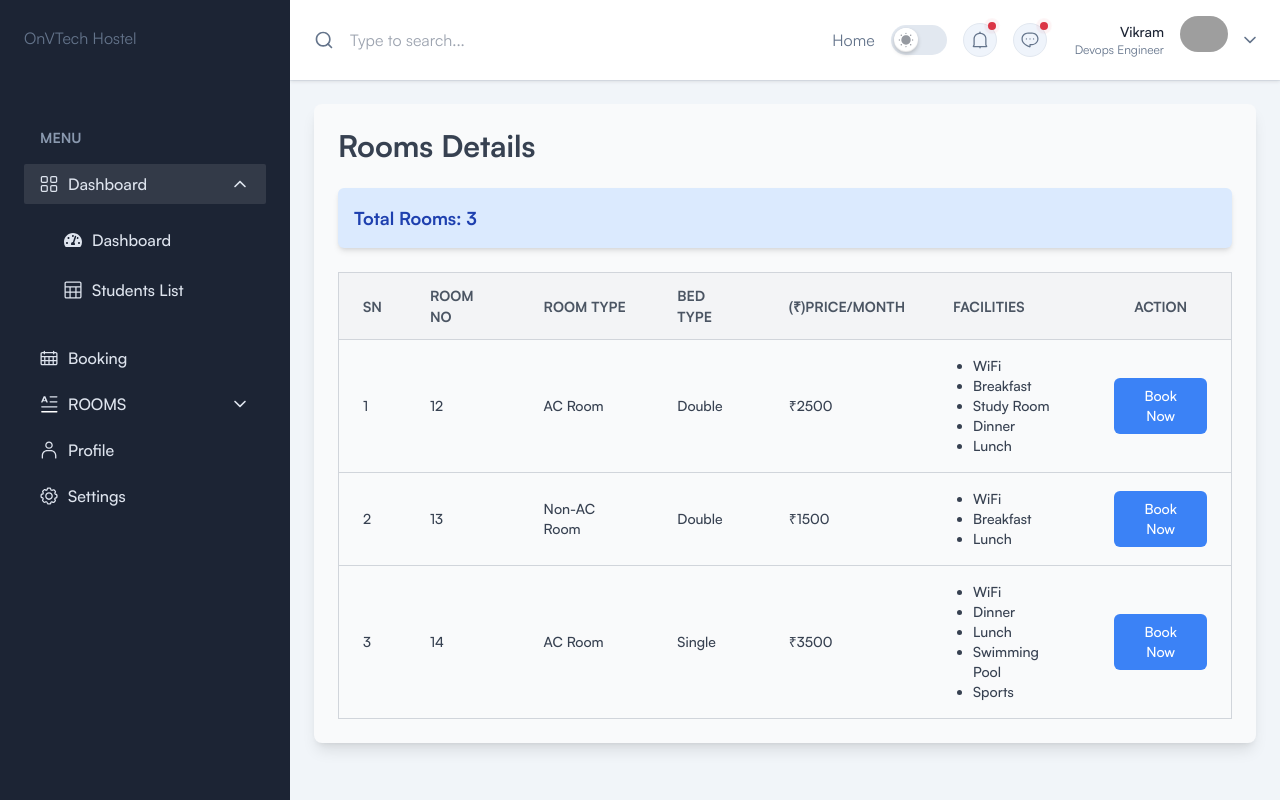
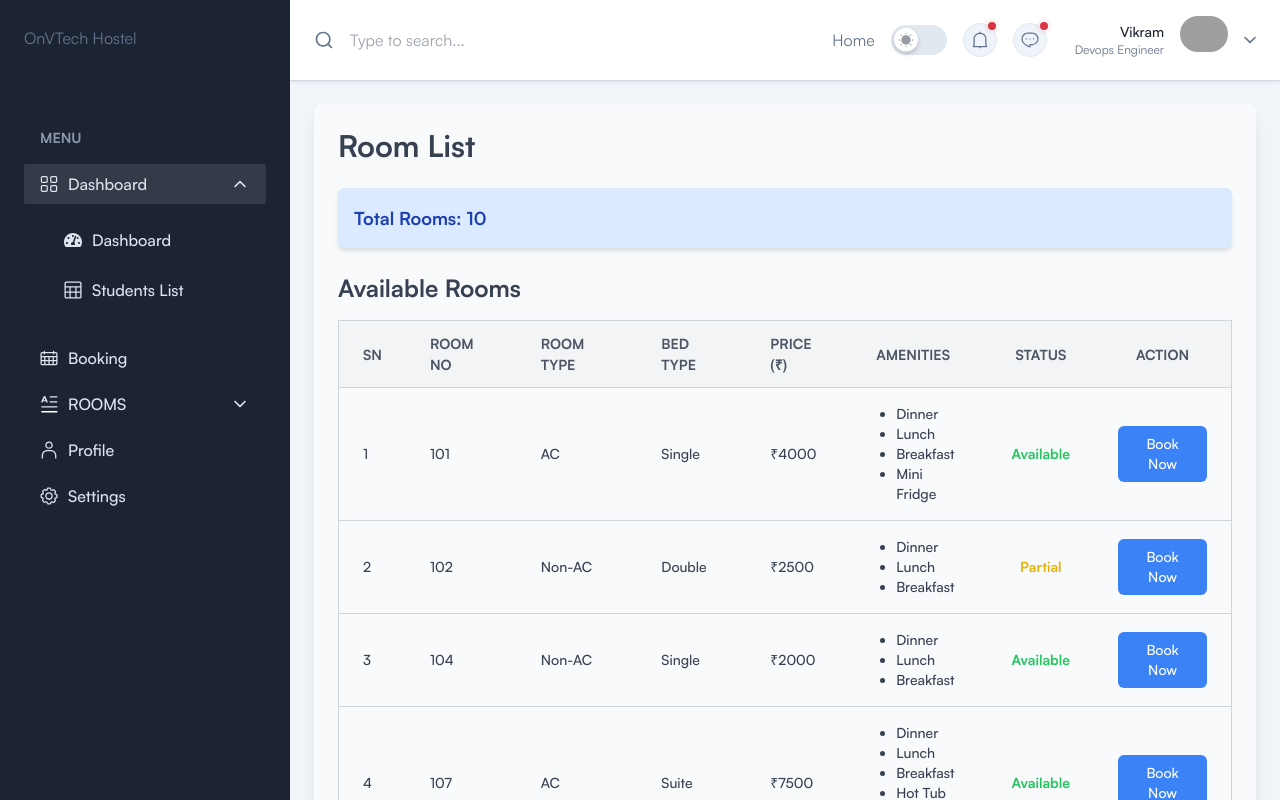
Before and after one commit to TrickyVikram/MERN_HMS, a React (Vite) app: page /dashboard/Rooms in a window 1280 px wide. Built offline with nearby package versions, Linux system fonts and the light colour scheme; grey boxes are pictures that could not be loaded.

Commit message:
RoomsList

```diff
--- a/src/pages/Dashboard.tsx
+++ b/src/pages/Dashboard.tsx
@@ -7,6 +7,11 @@ const Dashboard = () => {
     { roomNo: '103', type: 'AC', available: false, students: [{ name: 'Jane Smith', contact: '0987654321' }] },
     { roomNo: '104', type: 'Non-AC', available: false, students: [{ name: 'Mark Lee', contact: '1122334455' }] },
     { roomNo: '117', type: 'AC', available: true, students: [] },
+
+
+
+
+
   ];
 
   const [searchTerm, setSearchTerm] = useState('');
--- a/src/pages/RoomList.tsx
+++ b/src/pages/RoomList.tsx
@@ -1,60 +1,187 @@
-import React, { useState, useEffect } from 'react';
+import React, { useState, useEffect } from "react";
+
+interface Student {
+  name: string;
+  contact: string;
+}
 
 interface Room {
-  RoomNo: number;
+  roomNo: number;
   roomType: string;
   BadType: string;
   price: number;
   amenities: string[];
+  occupancy: number; // Current occupancy
+  maxOccupancy: number; // Max capacity
+  available?: boolean; // Optional availability flag
+  students?: Student[]; // List of students occupying the room
 }
+
+const commonAmenities = ["Dinner", "Lunch", "Breakfast"];
 
 const RoomList: React.FC = () => {
   const [rooms, setRooms] = useState<Room[]>([]);
+  const [loading, setLoading] = useState(true);
 
   useEffect(() => {
     // Simulate fetching rooms from an API
     const fetchedRooms: Room[] = [
         {
-        RoomNo: 12,
-        roomType: "AC Room",
+          roomNo: 101,
+          roomType: "AC",
+          BadType: "Single",
+          price: 4000,
+          amenities: [...commonAmenities, "Mini Fridge"],
+          occupancy: 0,
+          maxOccupancy: 1,
+          students: [],
+        },
+        {
+          roomNo: 102,
+          roomType: "Non-AC",
           BadType: "Double",
           price: 2500,
-        amenities: ["WiFi", "Breakfast", "Study Room", "Dinner", "Lunch"],
+          amenities: [...commonAmenities],
+          occupancy: 1,
+          maxOccupancy: 2,
+          students: [{ name: "Alice Johnson", contact: "9876543210" }],
         },
         {
-        RoomNo: 13,
-        roomType: "Non-AC Room",
-        BadType: "Double",
-        price: 1500,
-        amenities: ["WiFi", "Breakfast", "Lunch"],
+          roomNo: 103,
+          roomType: "AC",
+          BadType: "Suite",
+          price: 8000,
+          amenities: [...commonAmenities, "Private Balcony", "Jacuzzi"],
+          occupancy: 2,
+          maxOccupancy: 2,
+          students: [
+            { name: "John Smith", contact: "1234567890" },
+            { name: "Emma Brown", contact: "9876543211" },
+          ],
         },
         {
-        RoomNo: 14,
-        roomType: "AC Room",
+          roomNo: 104,
+          roomType: "Non-AC",
           BadType: "Single",
-        price: 3500,
-        amenities: ["WiFi", "Dinner", "Lunch", "Swimming Pool", "Sports"],
+          price: 2000,
+          amenities: [...commonAmenities],
+          occupancy: 0,
+          maxOccupancy: 1,
+          students: [],
+        },
+        {
+          roomNo: 105,
+          roomType: "AC",
+          BadType: "Double",
+          price: 4500,
+          amenities: [...commonAmenities, "Ocean View"],
+          occupancy: 2,
+          maxOccupancy: 2,
+          students: [
+            { name: "Sophia Davis", contact: "5678901234" },
+            { name: "William Taylor", contact: "2345678901" },
+          ],
+        },
+        {
+          roomNo: 106,
+          roomType: "Non-AC",
+          BadType: "Single",
+          price: 1800,
+          amenities: [...commonAmenities],
+          occupancy: 1,
+          maxOccupancy: 1,
+          students: [{ name: "Michael White", contact: "8765432109" }],
+        },
+        {
+          roomNo: 107,
+          roomType: "AC",
+          BadType: "Suite",
+          price: 7500,
+          amenities: [...commonAmenities, "Hot Tub", "Living Area"],
+          occupancy: 0,
+          maxOccupancy: 3,
+          students: [],
+        },
+        {
+          roomNo: 108,
+          roomType: "Non-AC",
+          BadType: "Double",
+          price: 2300,
+          amenities: [...commonAmenities],
+          occupancy: 0,
+          maxOccupancy: 2,
+          students: [{ name: "Olivia Wilson", contact: "6789012345" }],
+        },
+        {
+          roomNo: 109,
+          roomType: "AC",
+          BadType: "Single",
+          price: 4200,
+          amenities: [...commonAmenities, "Smart TV"],
+          occupancy: 0,
+          maxOccupancy: 1,
+          students: [],
+        },
+        {
+          roomNo: 110,
+          roomType: "Non-AC",
+          BadType: "Double",
+          price: 3000,
+          amenities: [...commonAmenities, "Garden View"],
+          occupancy: 2,
+          maxOccupancy: 2,
+          students: [
+            { name: "Liam Anderson", contact: "3456789012" },
+            { name: "Ella Martinez", contact: "4567890123" },
+          ],
         },
       ];
-
+    setTimeout(() => {
       setRooms(fetchedRooms);
+      setLoading(false);
+    }, 1000); // Simulate a delay
   }, []);
 
   const handleBookNow = (roomNo: number) => {
-    alert(`Booking room ${roomNo}...`);
+    setRooms((prevRooms) =>
+      prevRooms.map((room) =>
+        room.roomNo === roomNo && room.occupancy < room.maxOccupancy
+          ? { ...room, occupancy: room.occupancy + 1 }
+          : room
+      )
+    );
   };
+
+  // Separate rooms into available and booked based on occupancy
+  const availableRooms = rooms.filter((room) => room.occupancy < room.maxOccupancy);
+  const bookedRooms = rooms.filter((room) => room.occupancy >= room.maxOccupancy);
+
+  // Reusable Status Badge Component
+  const StatusBadge: React.FC<{ status: string }> = ({ status }) => {
+    const colors = {
+      Available: "text-green-500",
+      Full: "text-red-500",
+      Partial: "text-yellow-500",
+    };
+    return <span className={`font-bold ${colors[status]}`}>{status}</span>;
+  };
+
+  if (loading) {
+    return <div className="text-center text-gray-500 mt-8">Loading rooms...</div>;
+  }
 
   return (
     <div className="max-w-7xl mx-auto p-6 bg-gray-50 rounded-lg shadow-lg">
-      <h2 className="text-3xl font-bold text-gray-700 mb-6">Rooms Details</h2>
+      <h2 className="text-3xl font-bold text-gray-700 mb-6">Room List</h2>
 
       {/* Total Rooms Card */}
       <div className="mb-6 p-4 bg-blue-100 text-blue-800 rounded-md shadow-md">
         <p className="text-lg font-semibold">Total Rooms: {rooms.length}</p>
       </div>
 
-      {/* Table */}
-      <div className="overflow-x-auto">
+      {/* Available Rooms Table */}
+      <div className="overflow-x-auto mb-8">
+        <h3 className="text-2xl font-bold text-gray-700 mb-4">Available Rooms</h3>
         <table className="min-w-full border-collapse border border-gray-300">
           <thead>
             <tr className="bg-gray-100 text-gray-600 uppercase text-sm leading-normal">
@@ -62,19 +189,17 @@ const RoomList: React.FC = () => {
               <th className="px-6 py-3 text-left border-b border-gray-300">Room No</th>
               <th className="px-6 py-3 text-left border-b border-gray-300">Room Type</th>
               <th className="px-6 py-3 text-left border-b border-gray-300">Bed Type</th>
-              <th className="px-6 py-3 text-left border-b border-gray-300">(₹)Price/month</th>
-              <th className="px-6 py-3 text-left border-b border-gray-300">Facilities</th>
+              <th className="px-6 py-3 text-left border-b border-gray-300">Price (₹)</th>
+              <th className="px-6 py-3 text-left border-b border-gray-300">Amenities</th>
+              <th className="px-6 py-3 text-center border-b border-gray-300">Status</th>
               <th className="px-6 py-3 text-center border-b border-gray-300">Action</th>
             </tr>
           </thead>
           <tbody>
-            {rooms.map((room, index) => (
-              <tr
-                key={room.RoomNo}
-                className="hover:bg-gray-100 text-gray-700 text-sm font-medium"
-              >
+            {availableRooms.map((room, index) => (
+              <tr key={room.roomNo} className="hover:bg-gray-100 text-gray-700 text-sm font-medium">
                 <td className="px-6 py-4 border-b border-gray-300">{index + 1}</td>
-                <td className="px-6 py-4 border-b border-gray-300">{room.RoomNo}</td>
+                <td className="px-6 py-4 border-b border-gray-300">{room.roomNo}</td>
                 <td className="px-6 py-4 border-b border-gray-300">{room.roomType}</td>
                 <td className="px-6 py-4 border-b border-gray-300">{room.BadType}</td>
                 <td className="px-6 py-4 border-b border-gray-300">₹{room.price}</td>
@@ -86,12 +211,59 @@ const RoomList: React.FC = () => {
                   </ul>
                 </td>
                 <td className="px-6 py-4 border-b border-gray-300 text-center">
+                  <StatusBadge status={room.occupancy === 0 ? "Available" : "Partial"} />
+                </td>
+                <td className="px-6 py-4 border-b border-gray-300 text-center">
                   <button
-                    onClick={() => handleBookNow(room.RoomNo)}
-                    className="bg-blue-500 text-white px-4 py-2 rounded-md hover:bg-blue-600 transition"
+                    onClick={() => handleBookNow(room.roomNo)}
+                    className={`px-4 py-2 rounded-md transition ${
+                      room.occupancy >= room.maxOccupancy
+                        ? "bg-gray-400 cursor-not-allowed"
+                        : "bg-blue-500 hover:bg-blue-600 text-white"
+                    }`}
+                    disabled={room.occupancy >= room.maxOccupancy}
                   >
                     Book Now
                   </button>
+                </td>
+              </tr>
+            ))}
+          </tbody>
+        </table>
+      </div>
+
+      {/* Booked Rooms Table */}
+      <div className="overflow-x-auto">
+        <h3 className="text-2xl font-bold text-gray-700 mb-4">Booked Rooms</h3>
+        <table className="min-w-full border-collapse border border-gray-300">
+          <thead>
+            <tr className="bg-gray-100 text-gray-600 uppercase text-sm leading-normal">
+              <th className="px-6 py-3 text-left border-b border-gray-300">SN</th>
+              <th className="px-6 py-3 text-left border-b border-gray-300">Room No</th>
+              <th className="px-6 py-3 text-left border-b border-gray-300">Room Type</th>
+              <th className="px-6 py-3 text-left border-b border-gray-300">Bed Type</th>
+              <th className="px-6 py-3 text-left border-b border-gray-300">Price (₹)</th>
+              <th className="px-6 py-3 text-left border-b border-gray-300">Amenities</th>
+              <th className="px-6 py-3 text-center border-b border-gray-300">Status</th>
+            </tr>
+          </thead>
+          <tbody>
+            {bookedRooms.map((room, index) => (
+              <tr key={room.roomNo} className="hover:bg-gray-100 text-gray-700 text-sm font-medium">
+                <td className="px-6 py-4 border-b border-gray-300">{index + 1}</td>
+                <td className="px-6 py-4 border-b border-gray-300">{room.roomNo}</td>
+                <td className="px-6 py-4 border-b border-gray-300">{room.roomType}</td>
+                <td className="px-6 py-4 border-b border-gray-300">{room.BadType}</td>
+                <td className="px-6 py-4 border-b border-gray-300">₹{room.price}</td>
+                <td className="px-6 py-4 border-b border-gray-300">
+                  <ul className="list-disc pl-5">
+                    {room.amenities.map((amenity, i) => (
+                      <li key={i}>{amenity}</li>
+                    ))}
+                  </ul>
+                </td>
+                <td className="px-6 py-4 border-b border-gray-300 text-center">
+                  <StatusBadge status="Full" />
                 </td>
               </tr>
             ))}
```
Lines whose indentation alone changed are shown as unchanged.
